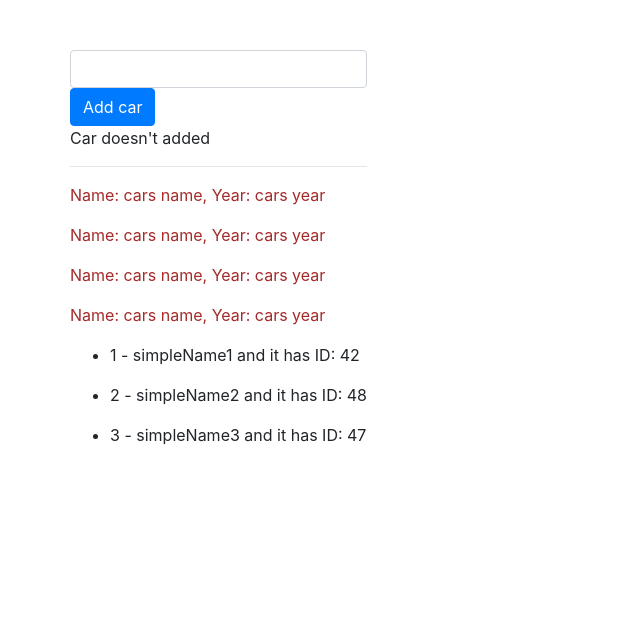
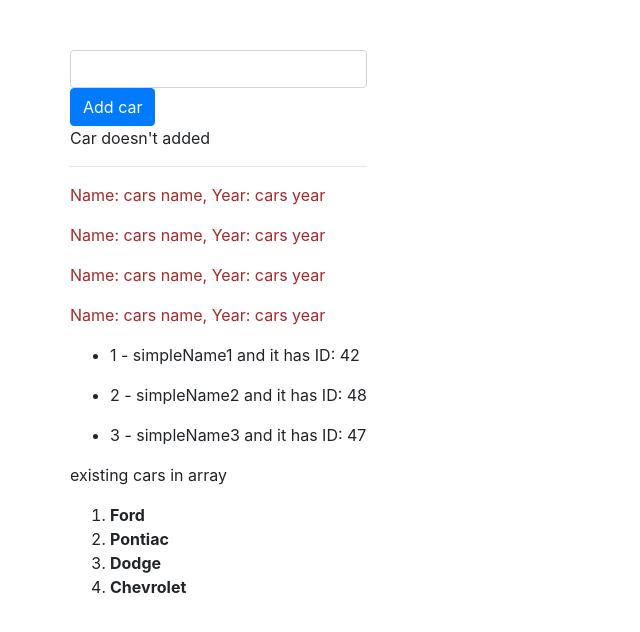
Before and after one commit to flalfalaen/udemy-angular, an Angular app: page / in a window 1280 px wide. Shown: the top 632 px of the page, without its empty margins (0-640 px from the left). Built offline with nearby package versions, Linux system fonts and the light colour scheme.

Commit message:
2.11 pushing to array new elements and realtime updateting on button clicking

```diff
--- a/src/app/cars/cars.component.html
+++ b/src/app/cars/cars.component.html
@@ -18,7 +18,10 @@
     <p>{{objectsIndex + 1}} - {{ object.name }} and it has ID: {{object.id}}</p>
   </li>
 </ul>
-
+<p>{{'existing cars in array'}}</p>
+<ol>
+  <li *ngFor="let carName of carsArray"> <b>{{ carName }}</b> </li>
+</ol>
 
 
 <!--<hr>-->
--- a/src/app/cars/cars.component.ts
+++ b/src/app/cars/cars.component.ts
@@ -12,7 +12,7 @@ export class CarsComponent {
   // canAddCar = false; //lesson 2.6
   addCarStatus = false;
 
-  carNameInput = '';
+  carNameInput = null;
   // carYear = '';
   carsArray = ['Ford', 'Pontiac', 'Dodge', 'Chevrolet'];
   carsYears = ['1980', '1970', '1990', '2000'];
@@ -25,6 +25,8 @@ export class CarsComponent {
   addCar() {
     // this.addCarStatus = 'Car added';
     this.addCarStatus = true;
+    this.carsArray.push(this.carNameInput);
+    this.carNameInput = null;
   }
 
   // 2.7 - 2.9
```
Also changed, not shown: tips.txt.
